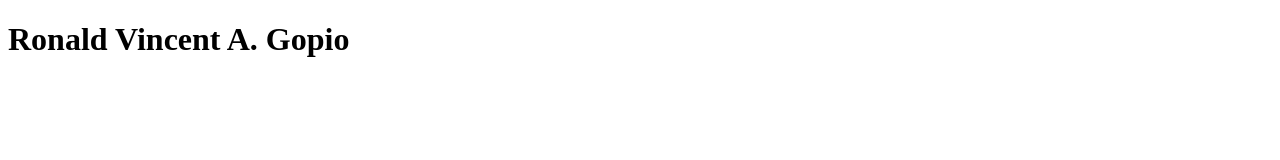
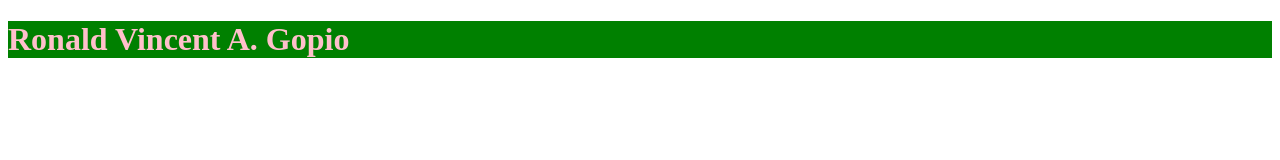
Before and after one commit to Blitzerker/LIS-161-CD, a plain HTML site: page index.html in a window 1280 px wide. Drawn offline with Linux system fonts and the light colour scheme.

Commit message:
Update index.html

```diff
--- a/index.html
+++ b/index.html
@@ -2,7 +2,7 @@
 <html>
   <head>
     <title>My CV</title>
-    <link rel="stylesheet" type="test/css" href="css/styles.css">
+    <link rel="stylesheet" type="text/css" href="css/styles.css">
   </head>
   <body>
     <h1>Ronald Vincent A. Gopio</h1>
```
